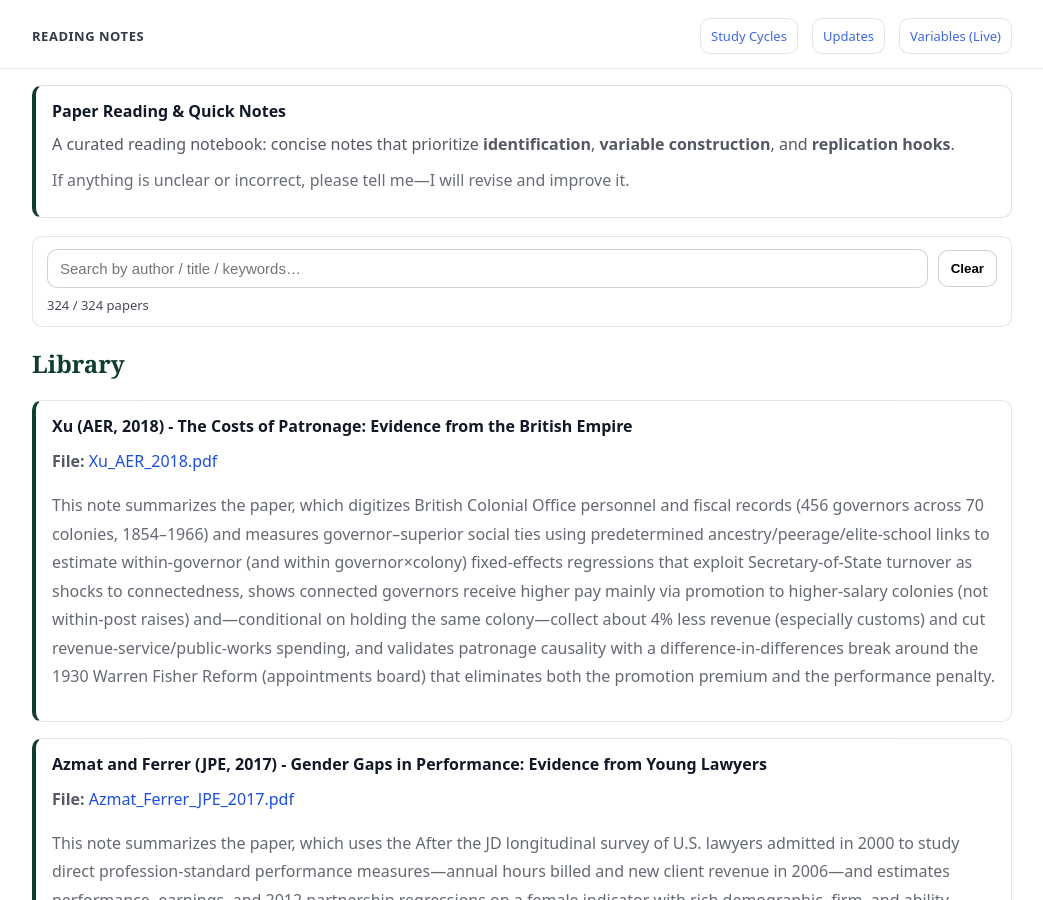
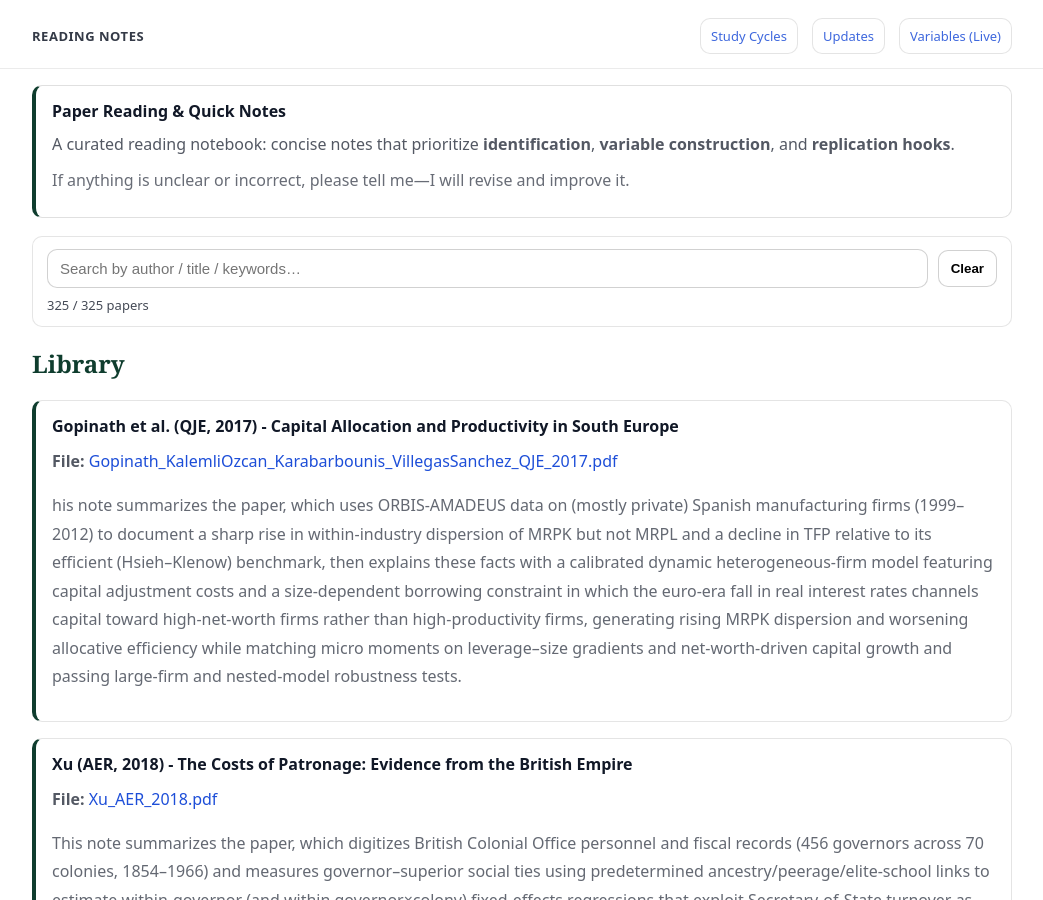
Before and after one commit to yaxinzn/study-archive, a Jekyll site: the page built from reading/index.md, in a window 1280 px wide and 900 px high. Shown: the whole window, without its empty margins (118-1161 px from the left). Built offline with Jekyll 4.4.1, drawn with Linux system fonts in a browser that asks for light colours.

Commit message:
Reading: add/update Gopinath_KalemliOzcan_Karabarbounis_VillegasSanchez_QJE_2017.pdf

```diff
--- a/_data/reading.yml
+++ b/_data/reading.yml
@@ -1,3 +1,7 @@
+- title: "Gopinath et al. (QJE, 2017) - Capital Allocation and Productivity in South Europe"
+  file: "Gopinath_KalemliOzcan_Karabarbounis_VillegasSanchez_QJE_2017.pdf"
+  desc: "his note summarizes the paper, which uses ORBIS-AMADEUS data on (mostly private) Spanish manufacturing firms (1999–2012) to document a sharp rise in within-industry dispersion of MRPK but not MRPL and a decline in TFP relative to its efficient (Hsieh–Klenow) benchmark, then explains these facts with a calibrated dynamic heterogeneous-firm model featuring capital adjustment costs and a size-dependent borrowing constraint in which the euro-era fall in real interest rates channels capital toward high-net-worth firms rather than high-productivity firms, generating rising MRPK dispersion and worsening allocative efficiency while matching micro moments on leverage–size gradients and net-worth-driven capital growth and passing large-firm and nested-model robustness tests."
+
 - title: "Xu (AER, 2018) - The Costs of Patronage: Evidence from the British Empire"
   file: "Xu_AER_2018.pdf"
   desc: "This note summarizes the paper, which digitizes British Colonial Office personnel and fiscal records (456 governors across 70 colonies, 1854–1966) and measures governor–superior social ties using predetermined ancestry/peerage/elite-school links to estimate within-governor (and within governor×colony) fixed-effects regressions that exploit Secretary-of-State turnover as shocks to connectedness, shows connected governors receive higher pay mainly via promotion to higher-salary colonies (not within-post raises) and—conditional on holding the same colony—collect about 4% less revenue (especially customs) and cut revenue-service/public-works spending, and validates patronage causality with a difference-in-differences break around the 1930 Warren Fisher Reform (appointments board) that eliminates both the promotion premium and the performance penalty."
```
Also changed, not shown: 1 other file.
